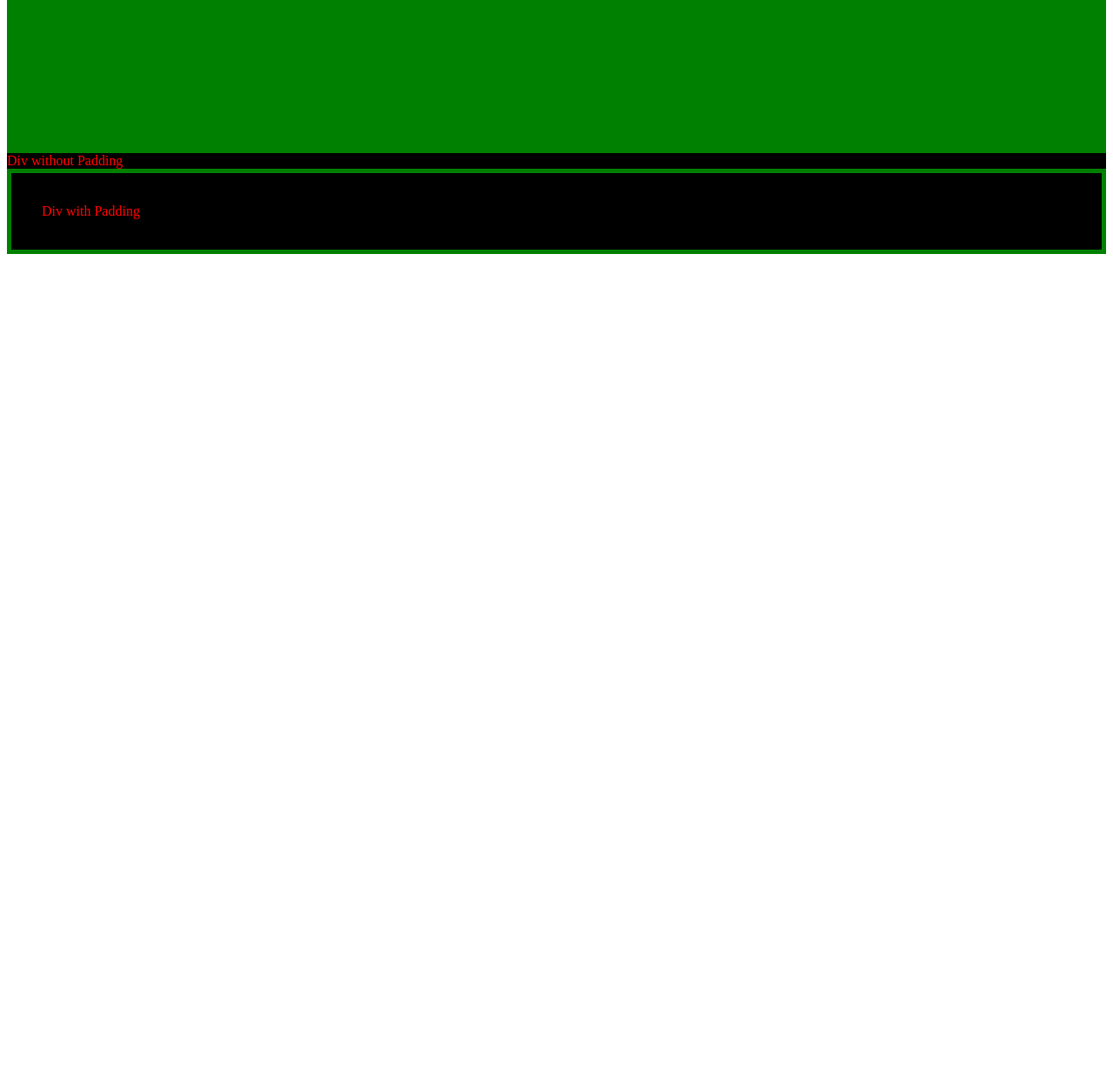
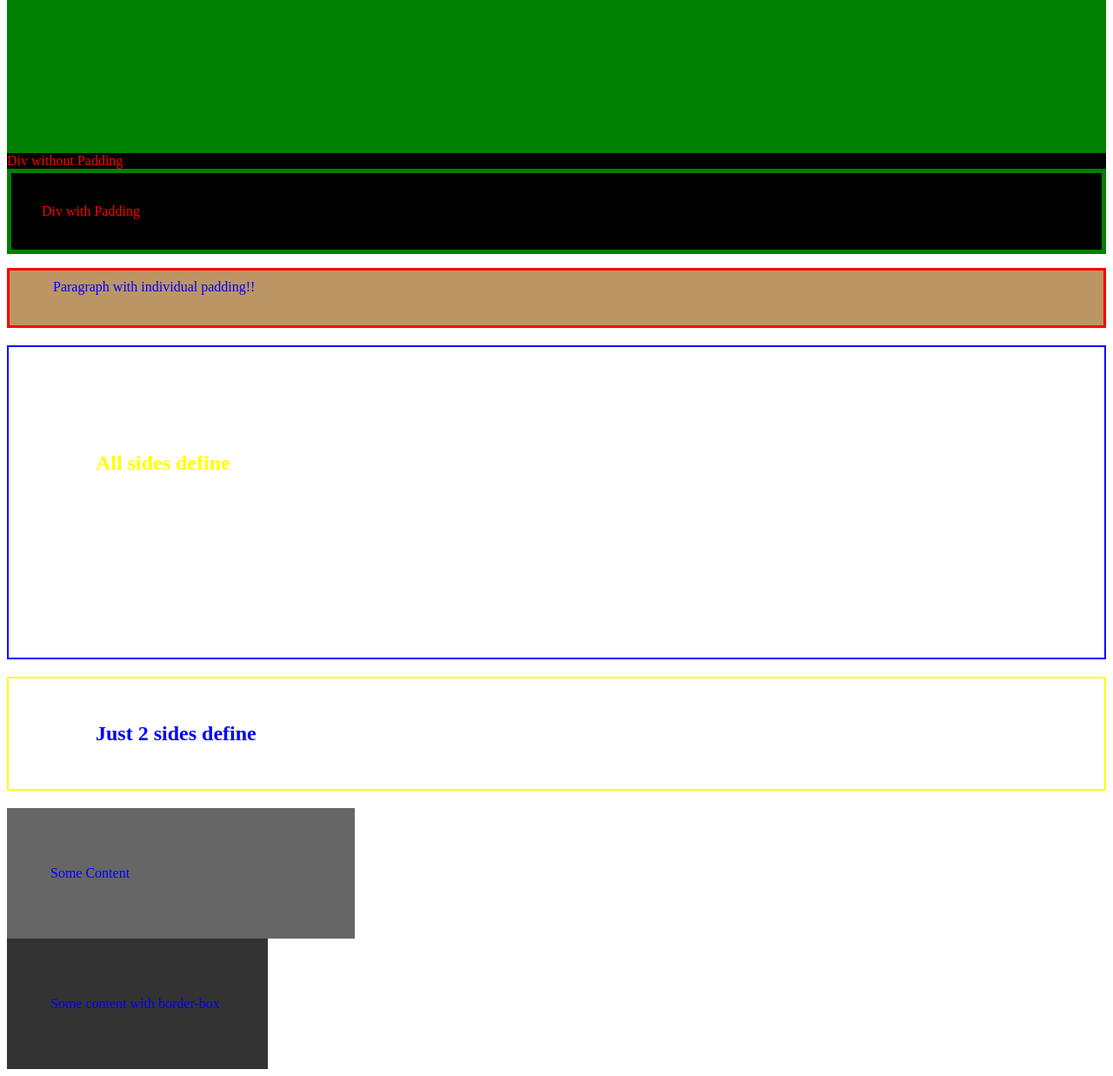
Before and after one commit to SIC-nicolastafle/frontend-course, a plain HTML site: page 2_CSS/index.html in a window 1280 px wide. Shown: the part 2853-4090 px from the top of the page at 87% size. Before the commit the page ends 3153 px from the top, so only its background shows below. Drawn offline with Linux system fonts and the light colour scheme.

Commit message:
[UPDATE] padding & border-box

```diff
--- a/2_CSS/css/style.css
+++ b/2_CSS/css/style.css
@@ -139,6 +139,8 @@ h2 {
     background-color: green;
 }
 
+/* Padding */
+
 .not-padding, .padding {
     background-color: black;
     color: red;
@@ -148,3 +150,47 @@ h2 {
     border: 5px solid green;
     padding: 35px;
 }
+
+/* Padding por Lado */
+.indiv-padding {
+    border: 3px solid red;
+    background-color: rgb(187, 150, 100);
+    padding-top: 10px;
+    padding-left: 50px;
+    padding-right: 120px;
+    padding-bottom: 35px;
+}
+
+/* All Padding InOne */
+.shorthand-padding {
+    border: 2px solid blue;
+    color: yellow;
+    padding: 120px 50px 210px 100px;
+}
+
+.shorthand-padding-2 {
+    border: 2px solid yellow;
+    color: blue;
+    padding: 50px 100px;
+    /* igual que */
+    /* padding: 50px 100px 50px 100px;*/
+}
+
+/* Border-Box */
+/* Com a regra box-sizing: border-box HTML faz que a largura da caixa seja respeitada (width).
+ Caso contrario o elemento vai ter tamanho = width + padding */
+
+.without-border-box {
+    background-color: #666;
+    color: #fff;
+    width: 300px;
+    padding: 50px;
+}
+
+.border-box {
+    background-color: #333;
+    color: #666;
+    width: 300px;
+    padding: 50px;
+    box-sizing: border-box;
+}
--- a/2_CSS/index.html
+++ b/2_CSS/index.html
@@ -92,5 +92,19 @@
     <div class="not-padding">Div without Padding</div>
     <div class="padding">Div with Padding</div>
 
+    <!-- Individual Padding -->
+    <p class="indiv-padding">Paragraph with individual padding!!</p>
+
+    <!-- All Padding in one attr -->
+    <h2 class="shorthand-padding">All sides define</h2>
+    <h2 class="shorthand-padding-2">Just 2 sides define</h2>
+
+    <!-- Border-Box -->
+    <div class="without-border-box">
+        <p>Some Content</p>
+    </div>
+    <div class="border-box">
+        <p>Some content with border-box </p>
+    </div>
 </body>
 </html>
```
